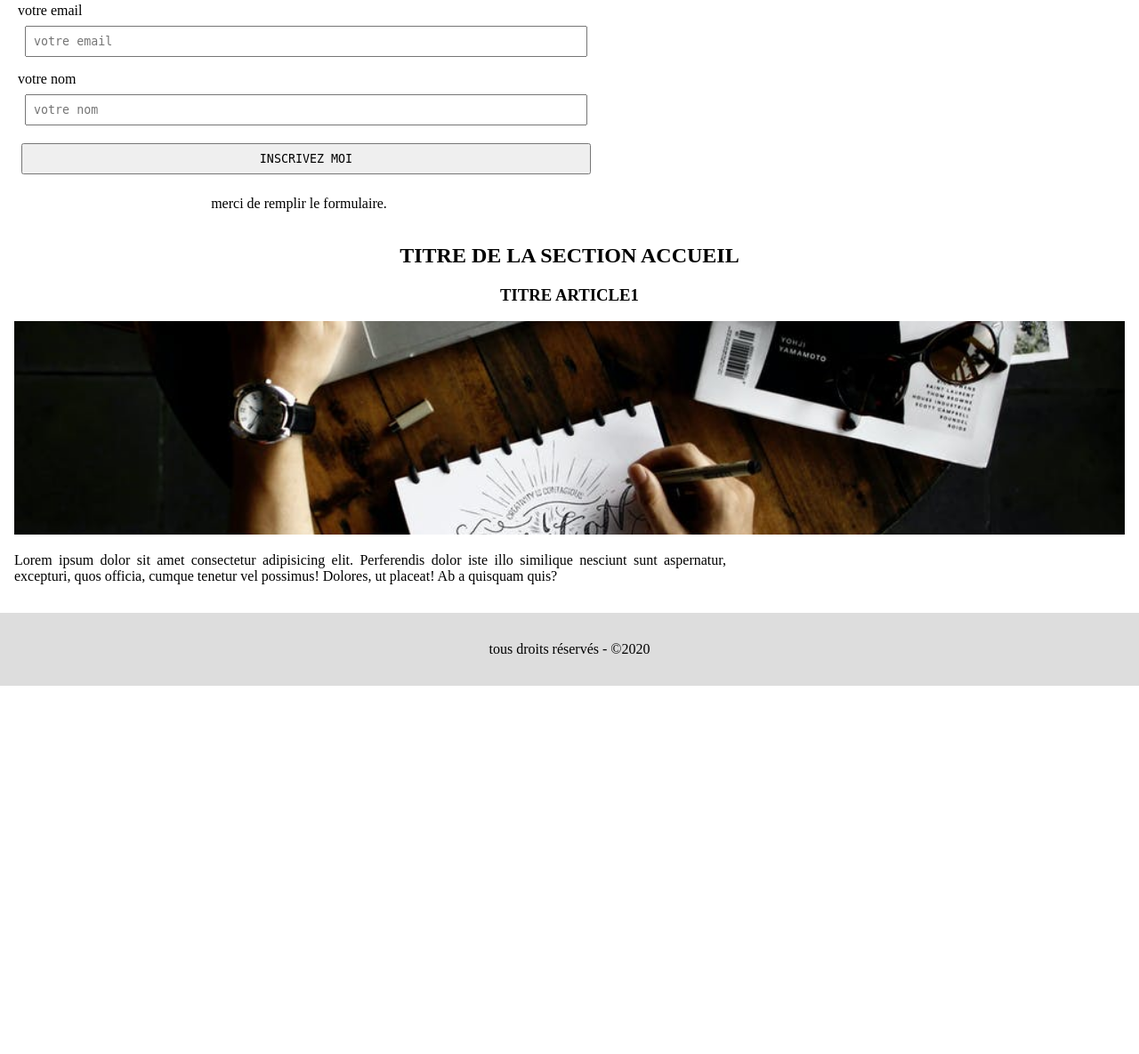
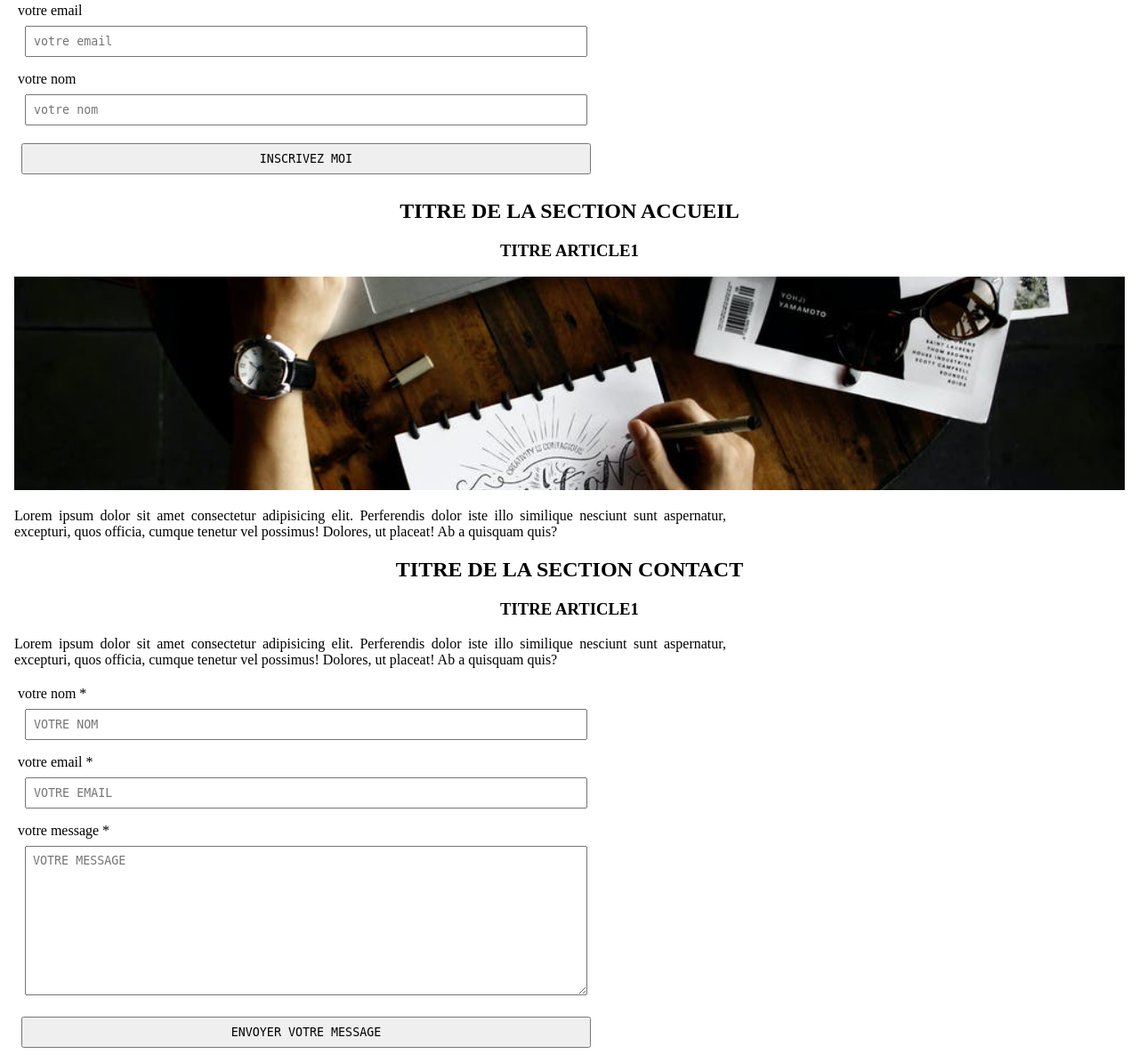
Before and after one commit to coder20b/formation, a PHP site: page / in a window 1280 px wide. Shown: the part 383-1568 px from the top of the page at 89% size. Before the commit the page ends 1154 px from the top, so only its background shows below. Run offline with PHP 8.4, Linux system fonts and the light colour scheme.

Commit message:
ajout champ formIdentifiant

```diff
--- a/projet-blog/index.php
+++ b/projet-blog/index.php
@@ -9,6 +9,7 @@ $description = "TEXTE POUR LA PAGE D'ACCUEIL";
 // ON RECOMPOSE LE CODE HTML EN ASSEMBLANT LES DIFFERENTS FICHIERS PHP
 require_once "php/view/header.php";
 require_once "php/view/section-index.php";
+require_once "php/view/section-contact.php";
 require_once "php/view/footer.php";
 
 ?>
--- a/projet-blog/php/controller/traitement-contact.php
+++ b/projet-blog/php/controller/traitement-contact.php
@@ -1,13 +1,11 @@
 <?php
 
 // 2 SCENARIOS
-if (count($_POST) == 0) // 0 ELEMENT => TABLEAU VIDE
-{
-    // SCENARIO 1: J'ARRIVE SUR LA PAGE
-    // DEBUG
-    echo "<h4>merci de remplir le formulaire</h4>";
-}
-else
+require_once "php/controller/fonctions.php";
+$formIndentifiant = filtrer("formIdentifiant");
+
+// ON N'ACTIVE LE CODE DU TRAITEMENT QUE SI L'IDENTIFIANT DU FORMULAIRE EST "contact"
+if ($formIndentifiant == "contact")
 {
     // SCENARIO 2:
     // LE VISITEUR A REMPLI LE FORMULAIRE
@@ -17,7 +15,6 @@ else
     // IL FAUT TRAITER LES INFOS DU FORMULAIRE
     // ENVOYER LES INFOS PAR MAIL
     // https://www.php.net/manual/fr/function.mail.php
-    require_once "php/controller/fonctions.php";
 
     $nom         = filtrer("nom");
     $email       = filtrer("email");
--- a/projet-blog/php/controller/traitement-newsletter.php
+++ b/projet-blog/php/controller/traitement-newsletter.php
@@ -2,17 +2,16 @@
 // 2 SCENARIOS
 // SCENARIO 1: LE VISITEUR VIENT D'ARRIVER
 // SCENARIO 2: LE VISITEUR VIENT DE REMPLIR LE FORMULAIRE
-if (count($_POST) == 0)
-{
-    // SCENARIO 1
-    echo "<p>merci de remplir le formulaire.</p>";
-}
-else
+// <input type="hidden" name="formIdentifiant">
+require_once "php/controller/fonctions.php";
+$formIndentifiant = filtrer("formIdentifiant");
+
+// ON N'ACTIVE LE CODE DU TRAITEMENT QUE SI L'IDENTIFIANT DU FORMULAIRE EST "newsletter"
+if ($formIndentifiant == "newsletter")
 {
     // SCENARIO 2
     // AJOUTER LE CODE POUR ENREGISTRER LES INFOS
     // => ENREGISTRER LES INFOS DANS UN FICHIER newsletter.txt
-    require_once "php/controller/fonctions.php";
 
     // CREER UNE FONCTION POUR FILTRER LES INFOS DE FORMULAIRES
     // RECUPERER LES INFOS
@@ -32,7 +31,7 @@ else
         // https://www.php.net/manual/fr/function.date.php
         $date = date("Y-m-d H:i:s");    // 2020-11-24 14:34:12
 
-       require_once "php/model/fonctions-sql.php";
+        require_once "php/model/fonctions-sql.php";
 
         $tabAsso = [
             "nom"               => $nom,
--- a/projet-blog/php/view/section-contact.php
+++ b/projet-blog/php/view/section-contact.php
@@ -17,6 +17,8 @@
                 <textarea name="message" cols="80" rows="10" required placeholder="VOTRE MESSAGE"></textarea>
             </label>
             <button type="submit">ENVOYER VOTRE MESSAGE</button>
+            <!-- CE CHAMP RESTE CACHE AU VISITEUR -->
+            <input type="hidden" name="formIdentifiant" value="contact">
             <div id="form-contact">
                 <?php require_once "php/controller/traitement-contact.php" ?>
             </div>
--- a/projet-blog/php/view/section-index.php
+++ b/projet-blog/php/view/section-index.php
@@ -12,6 +12,8 @@
             <input type="text" name="nom" required placeholder="votre nom">
         </label>
         <button type="submit">INSCRIVEZ MOI</button>
+        <!-- CE CHAMP RESTE CACHE AU VISITEUR -->
+        <input type="hidden" name="formIdentifiant" value="newsletter">
         <div>
             <?php require_once "php/controller/traitement-newsletter.php" ?>
         </div>
```
Also changed, not shown: README.md.
